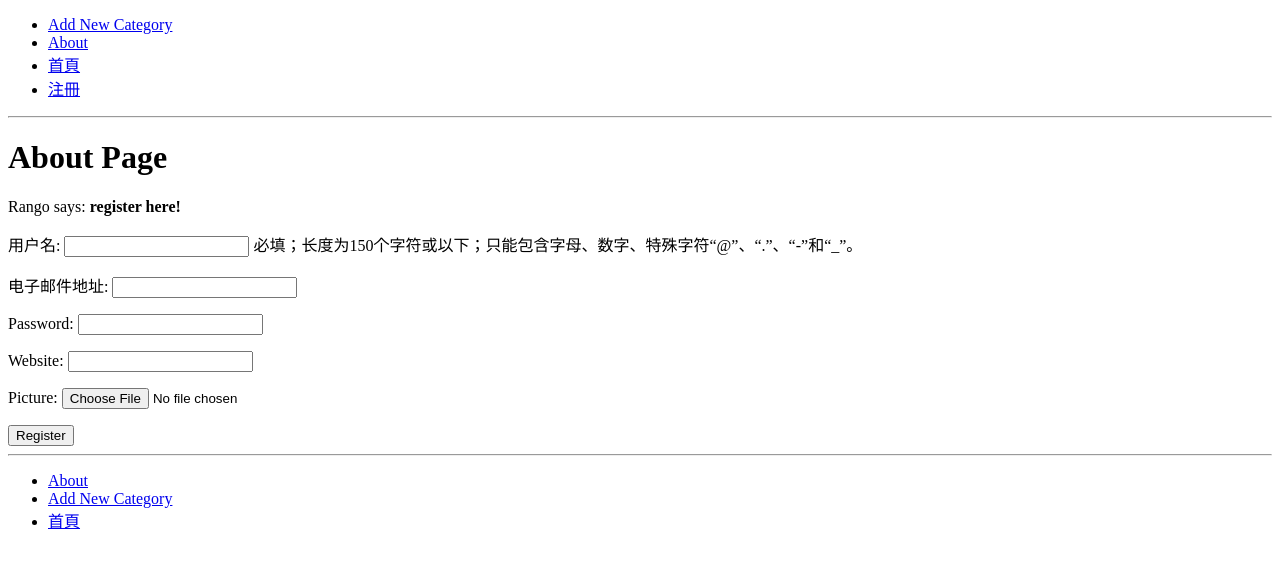
After one commit to anlaganlag/rango2, a Django app: page /rango/register in a window 1280 px wide. The commit adds this page. Shown: the top 568 px of the page. Run offline with Django 3.2, Linux system fonts and the light colour scheme; some libraries are stand-ins or nearby versions.

Commit message:
register_feature

```diff
--- a/m5/settings.py
+++ b/m5/settings.py
@@ -105,9 +105,9 @@ AUTH_PASSWORD_VALIDATORS = [
 # Internationalization
 # https://docs.djangoproject.com/en/3.0/topics/i18n/
 
-LANGUAGE_CODE = 'en-us'
+LANGUAGE_CODE = 'zh-hans'
 
-TIME_ZONE = 'UTC'
+TIME_ZONE = 'Asia/Shanghai'
 
 USE_I18N = True
 
--- a/rango/admin.py
+++ b/rango/admin.py
@@ -1,5 +1,5 @@
 from django.contrib import admin
-from rango.models import Category,Page
+from rango.models import Category,Page,UserProfile
 
 class PageAdmin(admin.ModelAdmin):
     list_display = ('title','category','views','url')
@@ -9,3 +9,4 @@ class CategoryAdmin(admin.ModelAdmin):
 
 admin.site.register(Category,CategoryAdmin)
 admin.site.register(Page,PageAdmin)
+admin.site.register(UserProfile)
--- a/rango/forms.py
+++ b/rango/forms.py
@@ -1,6 +1,6 @@
 from django import forms
 from django.contrib.auth.models import User
-from rango.models import Page, Category
+from rango.models import Page, Category,UserProfile
 
 class CategoryForm(forms.ModelForm):
     name = forms.CharField(max_length=128, help_text="Please enter the category name.")
@@ -28,3 +28,14 @@ class PageForm(forms.ModelForm):
             url = 'http://' + url
             cleaned_data['url'] = url
             return cleaned_data
+
+class UserForm(forms.ModelForm):
+    password = forms.CharField(widget=forms.PasswordInput())
+    class Meta:
+        model = User
+        fields = ('username', 'email', 'password')
+
+class UserProfileForm(forms.ModelForm):
+    class Meta:
+        model = UserProfile
+        fields = ('website', 'picture')
--- a/rango/models.py
+++ b/rango/models.py
@@ -1,6 +1,7 @@
 from django.db import models
+from django.contrib.auth.models import User
 from django.template.defaultfilters import slugify
-from django.contrib.auth.models import User
+from django.utils import timezone
 
 class Category(models.Model):
     name = models.CharField(max_length=128, unique=True)
--- a/rango/urls.py
+++ b/rango/urls.py
@@ -10,7 +10,6 @@ urlpatterns = [
     path('add_category/', views.add_category, name='add_category'),
     path('category/<slug:category_name_slug>/', views.show_category, name='show_category'),
     path('category/<slug:category_name_slug>/add_page/', views.add_page, name='add_page'),
-
-
+    path('register', views.register, name='register'),
 
 ]
--- a/rango/views.py
+++ b/rango/views.py
@@ -1,6 +1,6 @@
 from django.http import HttpResponse
 from rango.models import Category,Page
-from rango.forms import CategoryForm,PageForm
+from rango.forms import CategoryForm,PageForm,UserForm,UserProfileForm
 from django.shortcuts import render
 
 def index(request):
@@ -62,3 +62,41 @@ def add_page(request, category_name_slug):
                 print(form.errors)
     context_dict = {'form':form, 'category': category}
     return render(request, 'rango/add_page.html', context_dict)
+
+
+def register(request):
+    #用bool來指示T是否注冊成功
+    #默認是False,當成功後用代碼
+    #將其變成True,其實就是flag
+    registered = False
+    if request.method == 'POST':
+        #嘗試從post中抓取信息
+        user_form = UserForm(data=request.POST)
+        profile_form = UserProfileForm(data=request.POST)
+     #同時使用了uf和pf
+
+        if user_form.is_valid() and profile_form.is_valid():
+            user = user_form.save()
+
+            #set_password就是hash密碼
+            user.set_password(user.password)
+            user.save()
+
+            profile = profile_form.save(commit=False)
+            profile.user = user
+            if 'picture' in request.FILES:
+                profile.picture = request.FILES['picture']
+            profile.save()
+
+            registered = True
+        else:
+            print(user_form.errors,profile_form.errors)
+    else:
+        user_form = UserForm()
+        profile_form = UserProfileForm()
+
+    return render(request,
+                'rango/register.html',
+                {'user_form':user_form,
+                'profile_form':profile_form,
+                'registered':registered})
--- a/templates/rango/base.html
+++ b/templates/rango/base.html
@@ -13,9 +13,10 @@
     </head>
     <body>
             <ul>
-                <li><a href="{% url 'rango:index' %}">首頁</a></li>
                 <li><a href="{% url 'rango:add_category' %}">Add New Category</a></li>
                 <li><a href="{% url 'rango:about' %}">About</a></li>
+                <li><a href="{% url 'rango:index' %}">首頁</a></li>
+                <li><a href="{% url 'rango:register' %}">注冊</a></li>
             </ul>
         <hr />
     {% block body_block %}
--- /dev/null
+++ b/templates/rango/register.html
@@ -0,0 +1,27 @@
+{% extends 'rango/base.html' %}
+{% load static %}
+
+{% block title_block %}
+    Register
+{% endblock %}
+
+{% block body_block %}
+
+    <h1> About Page </h1>
+    {% if registered %}
+        Rango says:<strong> thank you for registering!</strong>
+        <a href="{% url 'rango:index' %}">Return to the homepage.</a><br />
+    {% else %}
+        Rango says: <strong>register here!</strong><br />
+        <form id='user_form' method='post' action="{% url 'rango:register' %}"
+            enctype = 'multipart/form-data'>
+
+        {% csrf_token %}
+
+        {{ user_form.as_p }}
+        {{ profile_form.as_p }}
+
+        <input type = 'submit' name-'submit' value='Register' />
+    </form>
+    {% endif %}
+{% endblock %}
```
Also changed, not shown: db.sqlite3, media/profile_image/1567571219_786136.jpg (added), media/profile_image/ChMkJlbKwhGIcubEABDyzHYhLP4AALGiQJOQ-0AEPLk600.jpg (added), rango/migrations/0004_userprofile.py (added), 8 other files.
